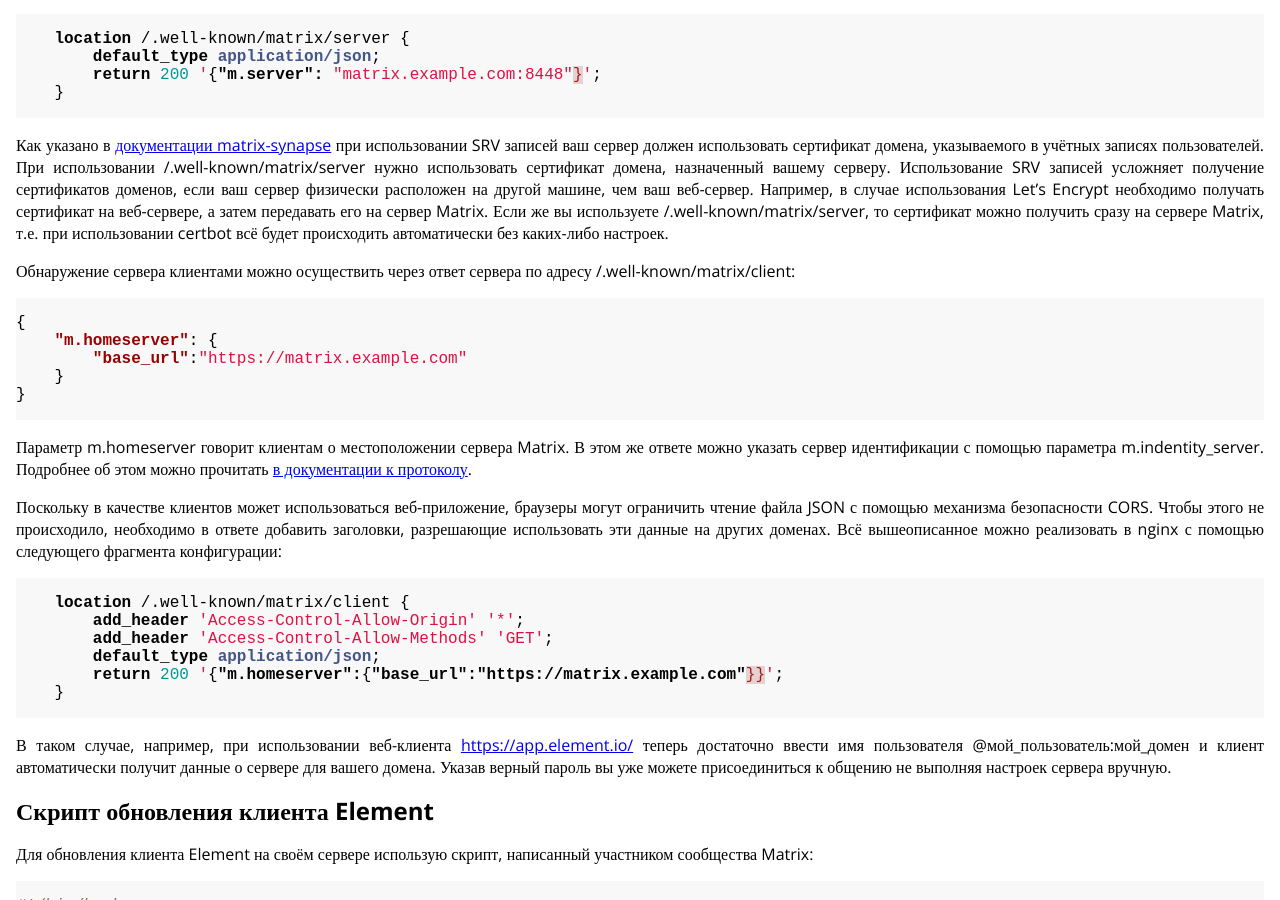
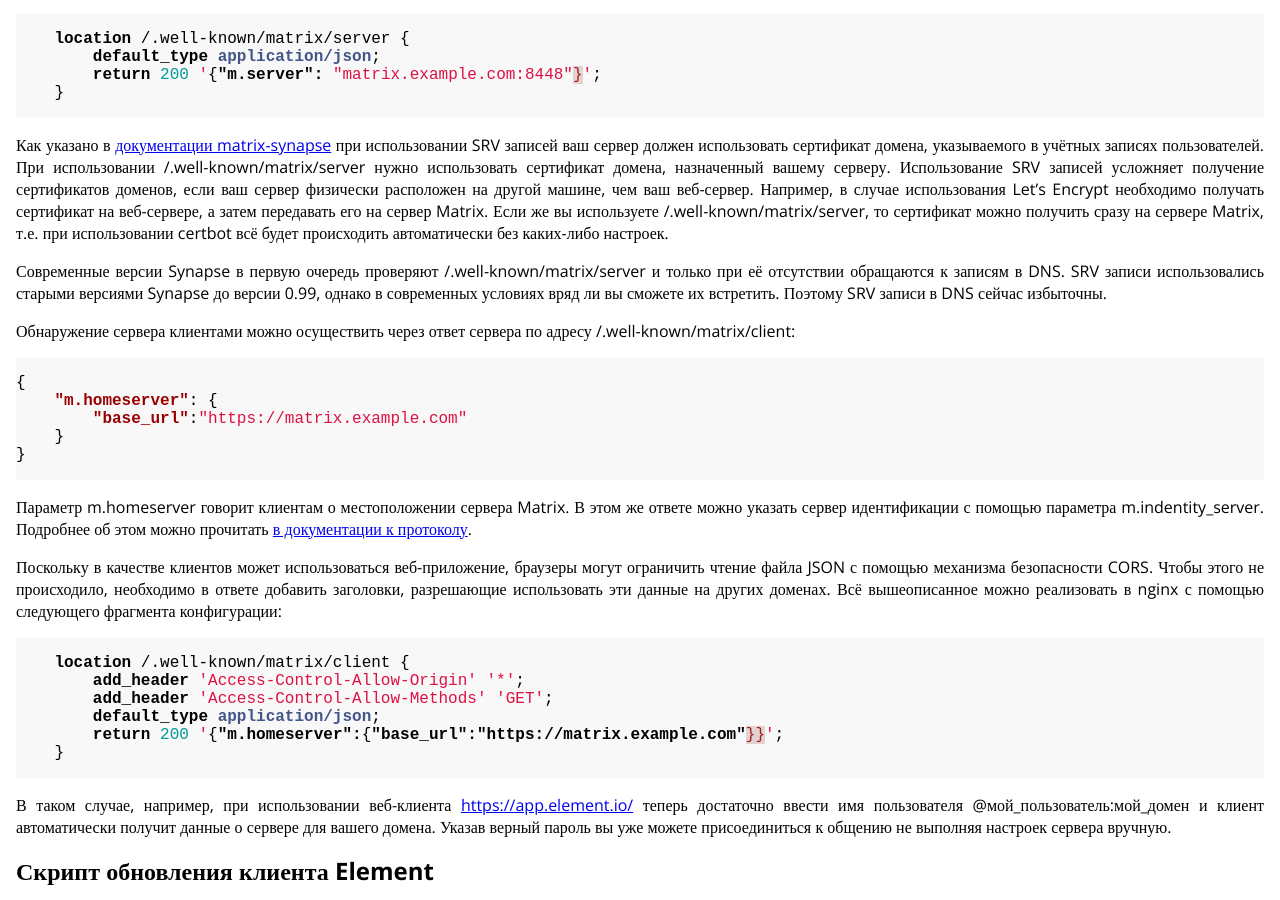
Before and after one commit to fsa/site, a Jekyll site: the page built from _posts/2020-03-31-matrix.md, in a window 1280 px wide and 900 px high, scrolled down 4910 px. Built offline with Jekyll 4.4.1, drawn with Linux system fonts in a browser that asks for light colours.

Commit message:
Информауция про SRV записи.

````diff
--- a/_posts/2020-03-31-matrix.md
+++ b/_posts/2020-03-31-matrix.md
@@ -236,6 +236,8 @@ _matrix._tcp.example.com. 3600 IN SRV 10 5 8448 matrix.example.com.
 
 Как указано в [документации matrix-synapse][doc-matrix-synapse-cert] при использовании SRV записей ваш сервер должен использовать сертификат домена, указываемого в учётных записях пользователей. При использовании /.well-known/matrix/server нужно использовать сертификат домена, назначенный вашему серверу. Использование SRV записей усложняет получение сертификатов доменов, если ваш сервер физически расположен на другой машине, чем ваш веб-сервер. Например, в случае использования Let's Encrypt необходимо получать сертификат на веб-сервере, а затем передавать его на сервер Matrix. Если же вы используете /.well-known/matrix/server, то сертификат можно получить сразу на сервере Matrix, т.е. при использовании certbot всё будет происходить автоматически без каких-либо настроек.
 
+Современные версии Synapse в первую очередь проверяют /.well-known/matrix/server и только при её отсутствии обращаются к записям в DNS. SRV записи использовались старыми версиями Synapse до версии 0.99, однако в современных условиях вряд ли вы сможете их встретить. Поэтому SRV записи в DNS сейчас избыточны.
+
 Обнаружение сервера клиентами можно осуществить через ответ сервера по адресу /.well-known/matrix/client:
 
 ```json
````
